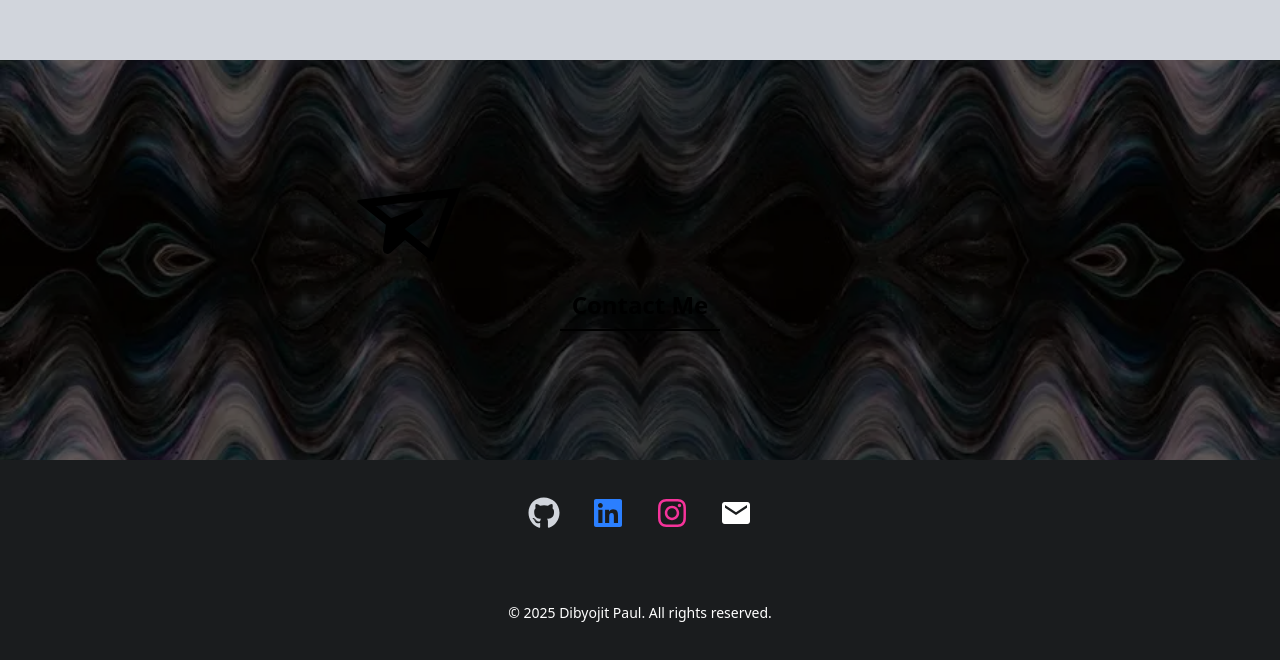
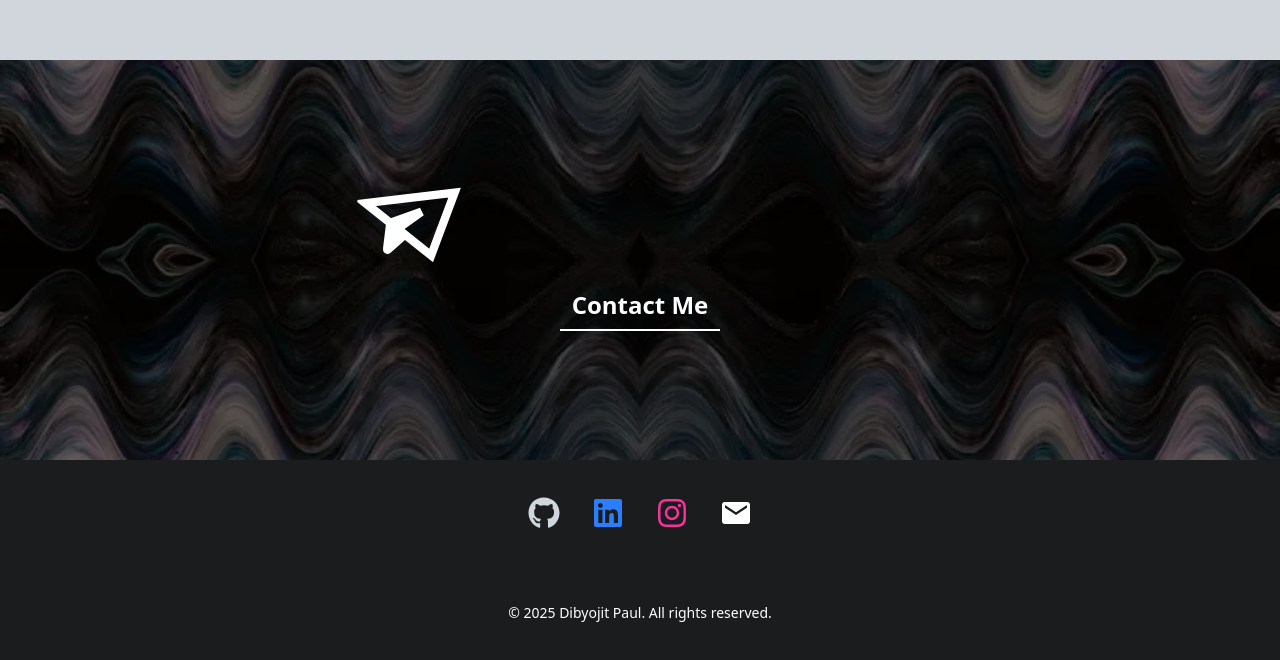
Before and after one commit to Yuuki-Nagisa/PortfolioWebsite, a React (Vite) app: page / in a window 1280 px wide. Shown: the part 3380-4040 px from the top of the page. Built offline with nearby package versions, Linux system fonts and the light colour scheme.

Commit message:
Removed unused images and updated homepage

```diff
--- a/src/components/ButtonHighlightEffect.tsx
+++ b/src/components/ButtonHighlightEffect.tsx
@@ -11,7 +11,7 @@ const ButtonHighlightEffect = ({ children }: { children: ReactNode }) => {
     <motion.div
       onHoverStart={() => setIsHover(true)}
       onHoverEnd={() => setIsHover(false)}
-      className=" relative w-40 border-b-2 "
+      className=" relative w-40 border-b-2 border-white"
     >
       <motion.div
         className="h-10 w-50 bg-teal-500/30"
--- a/src/components/Contact.tsx
+++ b/src/components/Contact.tsx
@@ -46,14 +46,17 @@ const Contact = () => {
                   }
             }
           >
-            <GrSend size={isMobile ? 50 : 100} className="rotate-30 " />
+            <GrSend
+              size={isMobile ? 50 : 100}
+              className="rotate-30 text-white"
+            />
           </motion.div>
         </div>
         <ButtonHighlightEffect>
           <a
             href="mailto:paul.dibyojit2005@gmail.com"
             target="_blank"
-            className="h-full w-full font-bold"
+            className="h-full w-full font-bold text-white"
           >
             Contact Me
           </a>
```
